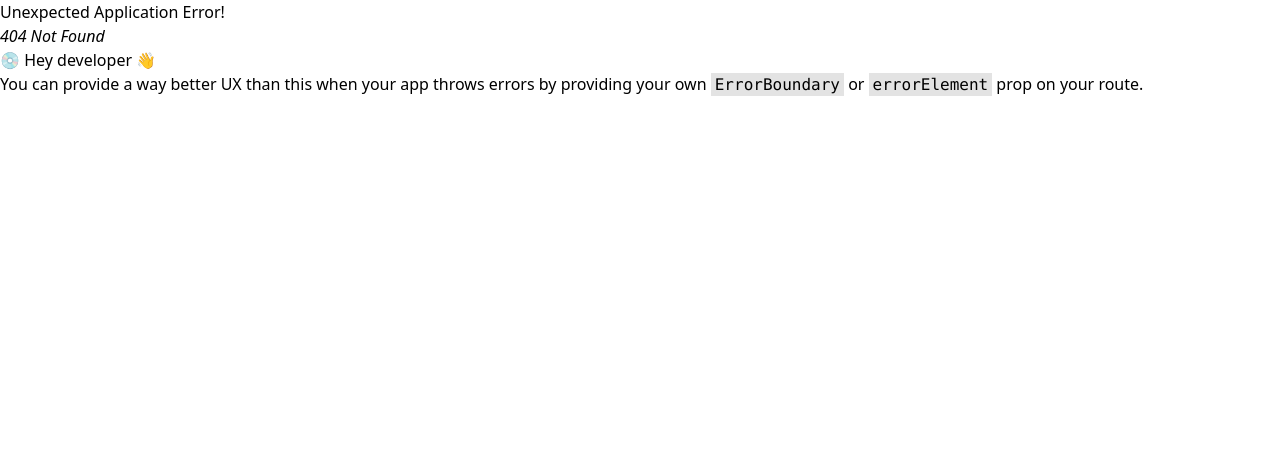
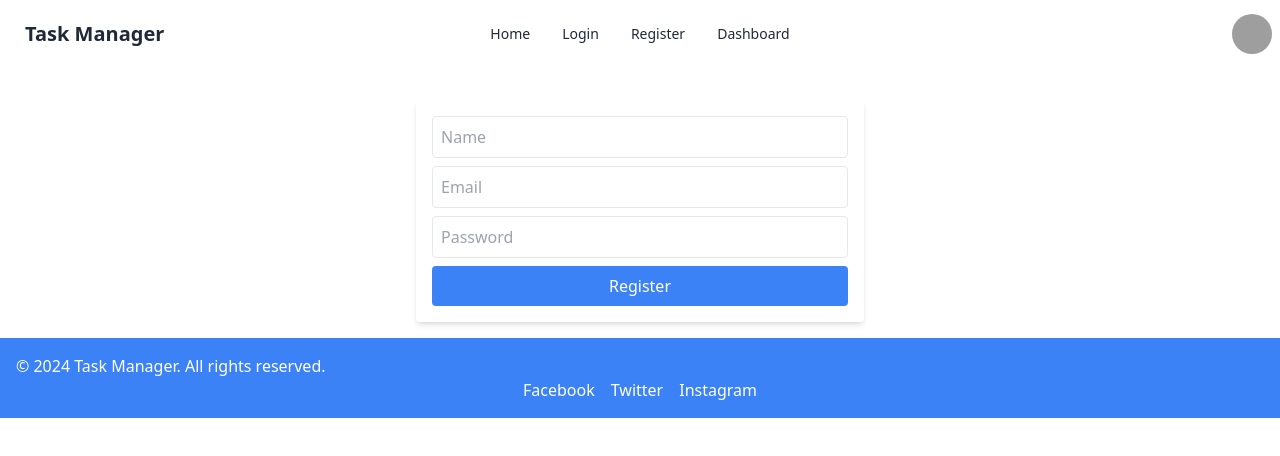
Before and after one commit to sisrafilss/task-management-client, a React (Vite) app: page /register in a window 1280 px wide. Before the commit this address had no page. Shown: the top 456 px of the page. Built offline with nearby package versions, Linux system fonts and the light colour scheme; grey boxes are pictures that could not be loaded.

Commit message:
navbar edited

```diff
--- a/package.json
+++ b/package.json
@@ -21,6 +21,7 @@
     "@types/react-dom": "^18.2.22",
     "@vitejs/plugin-react": "^4.2.1",
     "autoprefixer": "^10.4.19",
+    "daisyui": "^4.12.2",
     "eslint": "^8.57.0",
     "eslint-plugin-react": "^7.34.1",
     "eslint-plugin-react-hooks": "^4.6.0",
--- a/src/components/Navbar.jsx
+++ b/src/components/Navbar.jsx
@@ -1,13 +1,72 @@
-import { Link } from 'react-router-dom';
+import { Link } from "react-router-dom";
 
 const Navbar = () => (
-  <nav className="bg-blue-500 p-4">
-    <ul className="flex justify-between text-white">
-      <li><Link to="/" className="hover:text-gray-300">Home</Link></li>
-      <li><Link to="/login" className="hover:text-gray-300">Login</Link></li>
-      <li><Link to="/register" className="hover:text-gray-300">Register</Link></li>
-    </ul>
-  </nav>
+  <div className="navbar bg-base-100">
+    <div className="navbar-start">
+      <div className="dropdown">
+        <div tabIndex={0} role="button" className="btn btn-ghost lg:hidden">
+          <svg
+            xmlns="http://www.w3.org/2000/svg"
+            className="h-5 w-5"
+            fill="none"
+            viewBox="0 0 24 24"
+            stroke="currentColor"
+          >
+            <path
+              strokeLinecap="round"
+              strokeLinejoin="round"
+              strokeWidth="2"
+              d="M4 6h16M4 12h8m-8 6h16"
+            />
+          </svg>
+        </div>
+        <ul
+          tabIndex={0}
+          className="menu menu-sm dropdown-content mt-3 z-[1] p-2 shadow bg-base-100 rounded-box w-52"
+        >
+          <li>
+            <Link to="/">Home</Link>
+          </li>
+          <li>
+            <Link to="login">Login</Link>
+          </li>
+          <li>
+            <Link to="register">Register</Link>
+          </li>
+          <li>
+            <Link to="dashboard">Dashboard</Link>
+          </li>
+        </ul>
+      </div>
+      <Link to="/" className="btn btn-ghost text-xl">
+        Task Manager
+      </Link>
+    </div>
+    <div className="navbar-center hidden lg:flex">
+      <ul className="menu menu-horizontal px-1">
+      <li>
+            <Link to="/">Home</Link>
+          </li>
+          <li>
+            <Link to="login">Login</Link>
+          </li>
+          <li>
+            <Link to="register">Register</Link>
+          </li>
+          <li>
+            <Link to="dashboard">Dashboard</Link>
+          </li>
+      </ul>
+    </div>
+    <div tabIndex={0} role="button" className=" avatar navbar-end">
+      <div className="w-10 rounded-full">
+        <img
+          alt="Tailwind CSS Navbar component"
+          src="https://img.daisyui.com/images/stock/photo-1534528741775-53994a69daeb.jpg"
+        />
+      </div>
+    </div>
+  </div>
 );
 
 export default Navbar;
--- /dev/null
+++ b/src/pages/DashboardPage.jsx
@@ -0,0 +1,70 @@
+// src/pages/DashboardPage.js
+import { useState, useEffect } from 'react';
+import axios from 'axios';
+import TaskForm from '../components/TaskForm';
+import TaskList from '../components/TaskList';
+import Navbar from '../components/Navbar';
+import Footer from '../components/Footer';
+
+const DashboardPage = () => {
+  const [tasks, setTasks] = useState([]);
+  const [loading, setLoading] = useState(true);
+
+  useEffect(() => {
+    const fetchTasks = async () => {
+      const res = await axios.get('/api/tasks', { headers: { 'x-auth-token': localStorage.getItem('token') } });
+      setTasks(res.data);
+      setLoading(false);
+    };
+    fetchTasks();
+  }, []);
+
+  const addTask = async (task) => {
+    const res = await axios.post('/api/tasks', task, { headers: { 'x-auth-token': localStorage.getItem('token') } });
+    setTasks([...tasks, res.data]);
+  };
+
+  const updateTask = async (id, status) => {
+    const res = await axios.patch(`/api/tasks/${id}`, { status }, { headers: { 'x-auth-token': localStorage.getItem('token') } });
+    setTasks(tasks.map(task => task._id === id ? res.data : task));
+  };
+
+  // eslint-disable-next-line no-unused-vars
+  const deleteTask = async (id) => {
+    await axios.delete(`/api/tasks/${id}`, { headers: { 'x-auth-token': localStorage.getItem('token') } });
+    setTasks(tasks.filter(task => task._id !== id));
+  };
+
+  const onDragEnd = (e, id) => {
+    const status = e.target.innerText;
+    updateTask(id, status);
+  };
+
+  if (loading) return <p>Loading...</p>;
+
+  return (
+    <>
+      <Navbar />
+      <div className="container mx-auto p-4">
+        <TaskForm onSubmit={addTask} />
+        <div className="grid grid-cols-1 md:grid-cols-3 gap-4 mt-4">
+          <div>
+            <h2 className="text-xl font-bold mb-2">To-do</h2>
+            <TaskList tasks={tasks.filter(task => task.status === 'To-do')} onDragEnd={onDragEnd} />
+          </div>
+          <div>
+            <h2 className="text-xl font-bold mb-2">Ongoing</h2>
+            <TaskList tasks={tasks.filter(task => task.status === 'Ongoing')} onDragEnd={onDragEnd} />
+          </div>
+          <div>
+            <h2 className="text-xl font-bold mb-2">Completed</h2>
+            <TaskList tasks={tasks.filter(task => task.status === 'Completed')} onDragEnd={onDragEnd} />
+          </div>
+        </div>
+      </div>
+      <Footer />
+    </>
+  );
+};
+
+export default DashboardPage;
--- /dev/null
+++ b/src/pages/LoginPage.jsx
@@ -0,0 +1,54 @@
+// import { useHistory } from "react-router-dom";
+import axios from "axios";
+import { useState } from "react";
+
+const LoginPage = () => {
+  const [email, setEmail] = useState("");
+  const [password, setPassword] = useState("");
+//   const history = useHistory();
+
+  const login = async (e) => {
+    e.preventDefault();
+    try {
+      const res = await axios.post("/api/auth/login", { email, password });
+      localStorage.setItem("token", res.data.token);
+      history.push("/dashboard");
+    } catch (err) {
+      console.error(err.response.data);
+    }
+  };
+
+  return (
+    <>
+      <form
+        onSubmit={login}
+        className="max-w-md mx-auto mt-8 p-4 bg-white shadow-md rounded"
+      >
+        <input
+          type="email"
+          value={email}
+          onChange={(e) => setEmail(e.target.value)}
+          placeholder="Email"
+          required
+          className="w-full mb-2 p-2 border rounded"
+        />
+        <input
+          type="password"
+          value={password}
+          onChange={(e) => setPassword(e.target.value)}
+          placeholder="Password"
+          required
+          className="w-full mb-2 p-2 border rounded"
+        />
+        <button
+          type="submit"
+          className="w-full bg-blue-500 text-white p-2 rounded hover:bg-blue-700"
+        >
+          Login
+        </button>
+      </form>
+    </>
+  );
+};
+
+export default LoginPage;
--- /dev/null
+++ b/src/pages/RegisterPage.jsx
@@ -0,0 +1,62 @@
+import { useState } from "react";
+// import { useHistory } from "react-router-dom";
+import axios from "axios";
+
+const RegisterPage = () => {
+  const [name, setName] = useState("");
+  const [email, setEmail] = useState("");
+  const [password, setPassword] = useState("");
+  // const history = useHistory();
+
+  const register = async (e) => {
+    e.preventDefault();
+    try {
+      await axios.post("/api/auth/register", { name, email, password });
+      history.push("/login");
+    } catch (err) {
+      console.error(err.response.data);
+    }
+  };
+
+  return (
+    <>
+      <form
+        onSubmit={register}
+        className="max-w-md mx-auto mt-8 p-4 bg-white shadow-md rounded"
+      >
+        <input
+          type="text"
+          value={name}
+          onChange={(e) => setName(e.target.value)}
+          placeholder="Name"
+          required
+          className="w-full mb-2 p-2 border rounded"
+        />
+        <input
+          type="email"
+          value={email}
+          onChange={(e) => setEmail(e.target.value)}
+          placeholder="Email"
+          required
+          className="w-full mb-2 p-2 border rounded"
+        />
+        <input
+          type="password"
+          value={password}
+          onChange={(e) => setPassword(e.target.value)}
+          placeholder="Password"
+          required
+          className="w-full mb-2 p-2 border rounded"
+        />
+        <button
+          type="submit"
+          className="w-full bg-blue-500 text-white p-2 rounded hover:bg-blue-700"
+        >
+          Register
+        </button>
+      </form>
+    </>
+  );
+};
+
+export default RegisterPage;
--- a/tailwind.config.js
+++ b/tailwind.config.js
@@ -5,5 +5,8 @@ export default {
   theme: {
     extend: {},
   },
-  plugins: [],
+  plugins: [require('daisyui'),],
+  daisyui: {
+    themes: ["light"],
+  },
 }
```
Also changed, not shown: src/routes/router.jsx (+15 -0 lines), 1 other file (tests, documents, lock files or other folders).
